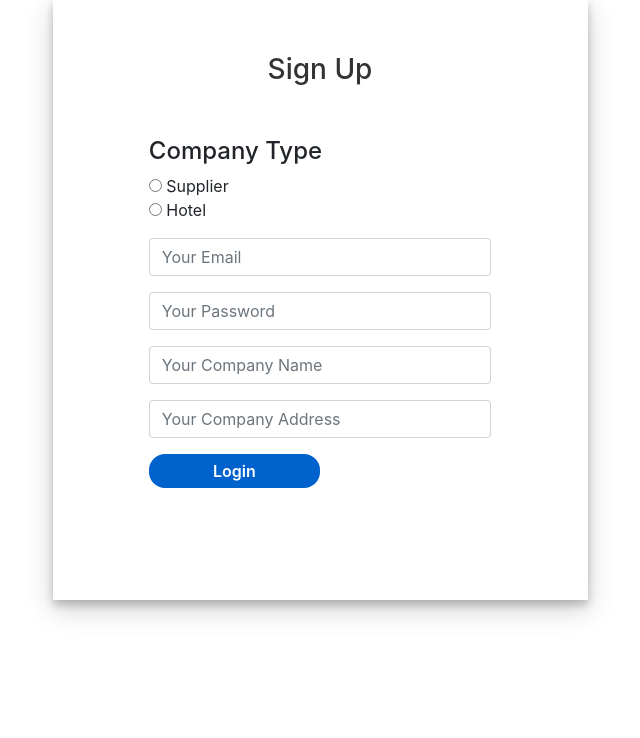
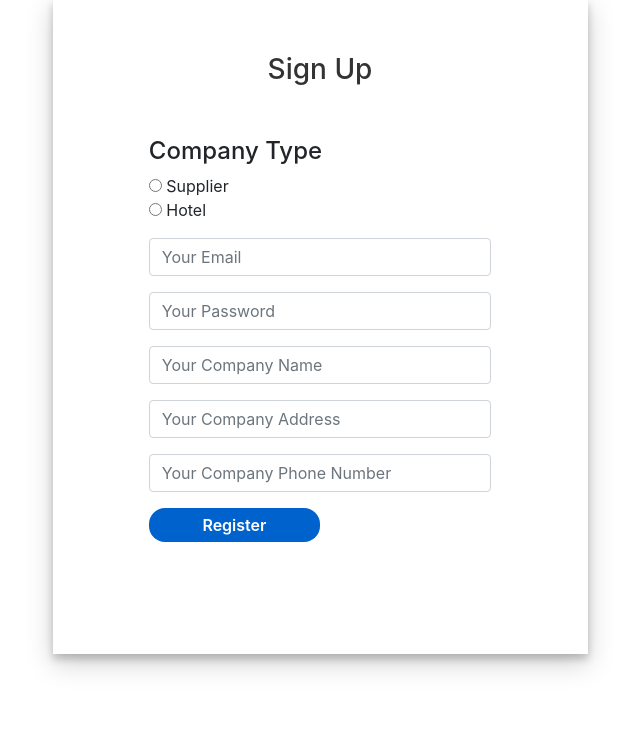
Before and after one commit to SirTapir/prototype-techno2, a PHP site: page /signup.php in a window 1280 px wide. Shown: the part 85-823 px from the top of the page, without its empty margins (305-945 px from the left). Before the commit the page ends 702 px from the top, so only its background shows below. Run offline with PHP 8.4, Linux system fonts and the light colour scheme; some libraries are stand-ins or nearby versions.

Commit message:
Bisa register

```diff
--- a/signup.php
+++ b/signup.php
@@ -6,8 +6,9 @@
 
 
     <link href="//maxcdn.bootstrapcdn.com/bootstrap/4.1.1/css/bootstrap.min.css" rel="stylesheet" id="bootstrap-css">
+    <script src="//cdnjs.cloudflare.com/ajax/libs/jquery/3.2.1/jquery.min.js"></script>
     <script src="//maxcdn.bootstrapcdn.com/bootstrap/4.1.1/js/bootstrap.min.js"></script>
-    <script src="//cdnjs.cloudflare.com/ajax/libs/jquery/3.2.1/jquery.min.js"></script>
+
     <style>
 
     .wrapper {
@@ -86,26 +87,30 @@
             <div class="row wrapper">
                 <div class="col-md-6 login-form-1">
                     <h3>Sign Up</h3>
-                    <form>
-                    	<div class="form-group">
+                    <form action="data_signup.php" method="post">
+                    	<div class="form-group" >
                     		<h4>Company Type</h4>
-                    		<input type="radio" name="type" value="supplier"> Supplier<br>
+                    		<input type="radio" name="type" value="supplier" required> Supplier<br>
 							<input type="radio" name="type" value="hotel"> Hotel<br>
                     	</div>
                         <div class="form-group">
-                            <input type="text" class="form-control" placeholder="Your Email" value="" />
+                            <input type="email" name="email" class="form-control" placeholder="Your Email" value="" required/>
                         </div>
                         <div class="form-group">
-                            <input type="password" class="form-control" placeholder="Your Password" value="" />
+                            <input type="password" name="password" class="form-control" placeholder="Your Password" value="" required/>
                         </div>
                         <div class="form-group">
-                            <input type="text" class="form-control" placeholder="Your Company Name" value="" />
+                            <input type="text" name="companyName" class="form-control" placeholder="Your Company Name" value="" required/>
                         </div>
                         <div class="form-group">
-                            <input type="password" class="form-control" placeholder="Your Company Address" value="" />
+                            <input type="text" name="companyAddr" class="form-control" placeholder="Your Company Address" value="" required/>
                         </div>
                         <div class="form-group">
-                            <input type="submit" class="btnSubmit" value="Login" />
+                            <input type="tel" id="phone" name="phone" class="form-control" pattern="[0-9]+" placeholder="Your Company Phone Number" required>
+
+                        </div>
+                        <div class="form-group">
+                            <input type="submit" class="btnSubmit" value="Register" />
                         </div>
                     </form>
                 </div>
```
Also changed, not shown: data_signup.php (added, +25 -0 lines), index.php (+9 -0 lines).
